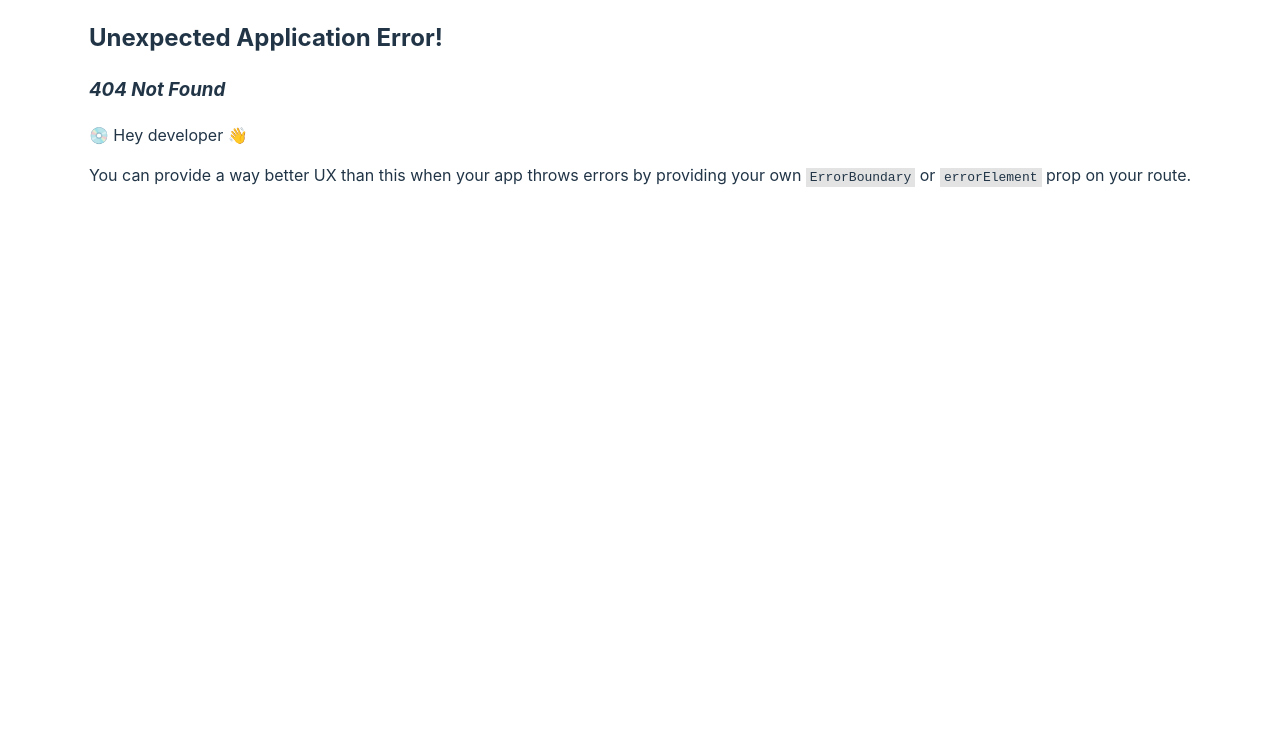
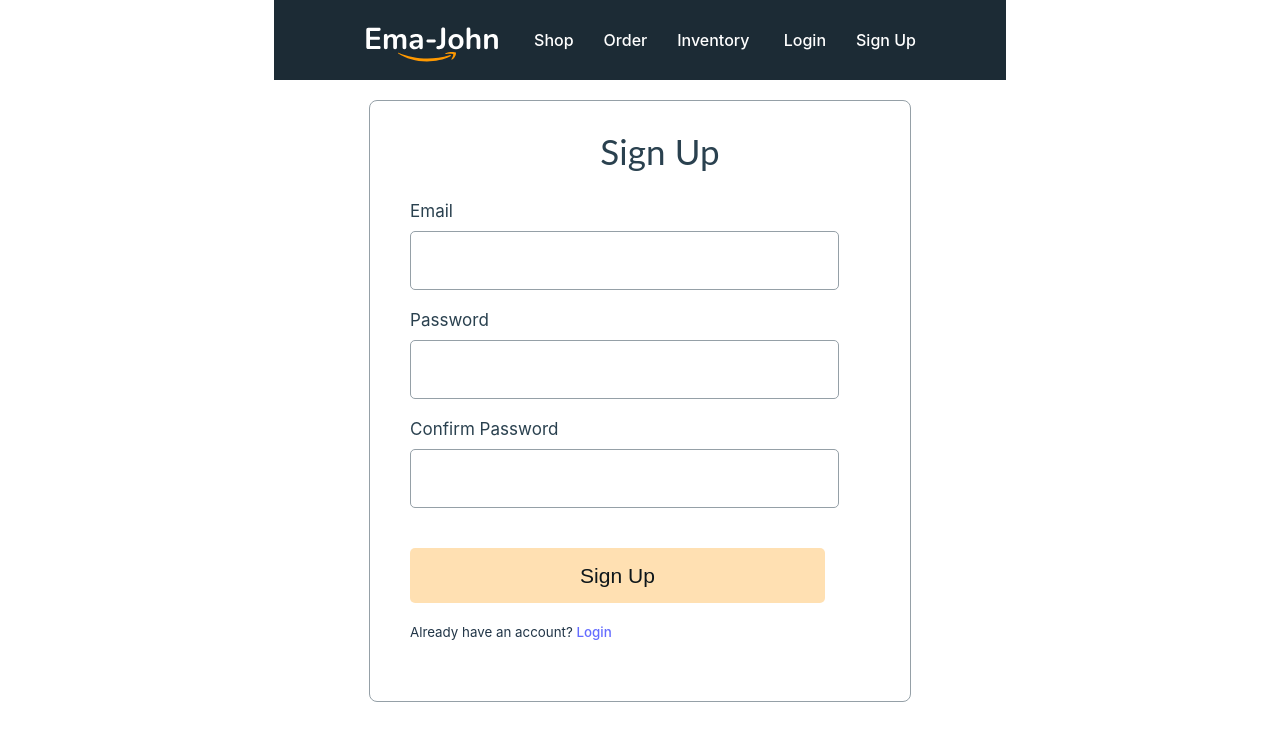
Before and after one commit to Habibaferdausi/Ema-Jhon_react, a React (Vite) app: page /signup in a window 1280 px wide. Before the commit this address had no page. Shown: the top 740 px of the page. Built offline with nearby package versions, Linux system fonts and the light colour scheme; no server answers.

Commit message:
login added

```diff
--- a/package.json
+++ b/package.json
@@ -12,6 +12,7 @@
     "@fortawesome/fontawesome-svg-core": "^6.3.0",
     "@fortawesome/free-solid-svg-icons": "^6.3.0",
     "@fortawesome/react-fontawesome": "^0.2.0",
+    "firebase": "^9.19.1",
     "localforage": "^1.10.0",
     "match-sorter": "^6.3.1",
     "react": "^18.2.0",
--- /dev/null
+++ b/src/Component/AuthProvider.jsx
@@ -0,0 +1,44 @@
+import React, { createContext, useEffect, useState } from "react";
+import {
+  createUserWithEmailAndPassword,
+  getAuth,
+  onAuthStateChanged,
+  signInWithEmailAndPassword,
+  signOut,
+} from "firebase/auth";
+import app from "./firebase/firebase.config";
+export const AuthContext = createContext(null);
+
+const auth = getAuth(app);
+const AuthProvider = ({ children }) => {
+  const [user, setUser] = useState(null);
+
+  const createUser = (email, password) => {
+    return createUserWithEmailAndPassword(auth, email, password);
+  };
+
+  const signIn = (email, password) => {
+    return signInWithEmailAndPassword(auth, email, password);
+  };
+
+  const logOut = () => {
+    return signOut(auth);
+  };
+
+  useEffect(() => {
+    const unsubscribe = onAuthStateChanged(auth, (createUser) => {
+      setUser(createUser);
+    });
+    return () => {
+      return unsubscribe();
+    };
+  }, []);
+
+  const authInfo = { user, createUser, signIn, logOut };
+
+  return (
+    <AuthContext.Provider value={authInfo}>{children}</AuthContext.Provider>
+  );
+};
+
+export default AuthProvider;
--- a/src/Component/Header/Header.css
+++ b/src/Component/Header/Header.css
@@ -16,3 +16,13 @@
 nav.header a:hover {
   color: orange;
 }
+.welcome {
+  color: crimson;
+  margin-left: 20px;
+  font-size: 12px;
+}
+.btn-signout {
+  background-color: crimson;
+  color: white;
+  margin-left: 10px;
+}
--- a/src/Component/Header/Header.jsx
+++ b/src/Component/Header/Header.jsx
@@ -1,9 +1,18 @@
-import React from "react";
+import React, { useContext } from "react";
 import "./Header.css";
 import logo from "../../images/Logo.svg";
 import { Link } from "react-router-dom";
+import { AuthContext } from "../AuthProvider";
 
 const Header = () => {
+  const { user, logOut } = useContext(AuthContext);
+  console.log(user);
+
+  const handleLogOut = () => {
+    logOut()
+      .then((result) => {})
+      .catch((error) => console.error(error));
+  };
   return (
     <nav className="header">
       <img src={logo} alt=""></img>
@@ -12,6 +21,15 @@
         <Link to="/orders">Order</Link>
         <Link to="/inventory">Inventory </Link>
         <Link to="/login">Login</Link>
+        <Link to="/signup">Sign Up</Link>
+        {user && (
+          <span className="welcome">
+            Welcome {user.email}{" "}
+            <button onClick={handleLogOut} className="btn-signout">
+              SignOut
+            </button>
+          </span>
+        )}
       </div>
     </nav>
   );
--- /dev/null
+++ b/src/Component/Login.css
@@ -0,0 +1,58 @@
+.form-container {
+  width: 500px;
+  height: 600px;
+  margin: 20px auto;
+  border: 1px solid #95a0a7;
+  border-radius: 8px;
+  padding-left: 40px;
+}
+
+.form-title {
+  font-family: "Lato";
+  font-style: normal;
+  font-weight: 400;
+  font-size: 35px;
+  line-height: 42px;
+  letter-spacing: 0.0025em;
+  color: #2a414f;
+  text-align: center;
+}
+
+.form-control {
+  margin-bottom: 20px;
+}
+
+.form-control label {
+  display: block;
+  font-size: 17px;
+  line-height: 20px;
+  letter-spacing: 0.0015em;
+  margin-bottom: 10px;
+  color: #2a414f;
+}
+
+.form-control input {
+  width: 415px;
+  height: 55px;
+  border: 1px solid #95a0a7;
+  border-radius: 5px;
+  font-size: 1.5em;
+  padding-left: 10px;
+}
+
+.btn-submit {
+  width: 415px;
+  height: 55px;
+  background: rgba(255, 153, 0, 0.3);
+  border-radius: 5px;
+  border: none;
+  margin-top: 20px;
+  font-size: 21px;
+  line-height: 25px;
+  letter-spacing: 0.0015em;
+  color: #0e161a;
+}
+
+.btn-submit:hover {
+  background: rgba(255, 153, 0, 0.6);
+}
--- a/src/Component/Login.jsx
+++ b/src/Component/Login.jsx
@@ -1,9 +1,67 @@
-import React from 'react';
+import React, { useContext, useState } from "react";
+import "./Login.css";
+import { Link, useLocation, useNavigate } from "react-router-dom";
+import { AuthContext } from "./AuthProvider";
 
 const Login = () => {
+  const [show, setShow] = useState(false);
+
+  const { signIn } = useContext(AuthContext);
+  const navigate = useNavigate();
+  const location = useLocation();
+  console.log(location);
+
+  const from = location.state?.from?.pathname || "/";
+
+  const handleLogin = (event) => {
+    event.preventDefault();
+
+    const form = event.target;
+    const email = form.email.value;
+    const password = form.password.value;
+    console.log(email, password);
+
+    signIn(email, password)
+      .then((result) => {
+        const loggedUser = result.user;
+        console.log(loggedUser);
+        form.reset();
+        navigate(from, { replace: true });
+      })
+      .catch((error) => {
+        console.log(error);
+      });
+  };
+
   return (
-    <div>
-      <h1>THIS is log in form</h1>
+    <div className="form-container">
+      <h2 className="form-title">Login</h2>
+      <form onSubmit={handleLogin}>
+        <div className="form-control">
+          <label htmlFor="email">Email</label>
+          <input type="email" name="email" id="" required />
+        </div>
+        <div className="form-control">
+          <label htmlFor="password">Password</label>
+          <input
+            type={show ? "text" : "password"}
+            name="password"
+            id=""
+            required
+          />
+          <p onClick={() => setShow(!show)}>
+            <small>
+              {show ? <span>Hide Password</span> : <span>Show Password</span>}
+            </small>
+          </p>
+        </div>
+        <input className="btn-submit" type="submit" value="Login" />
+      </form>
+      <p>
+        <small>
+          New to Ema-john? <Link to="/signup">Create New Account</Link>
+        </small>
+      </p>
     </div>
   );
 };
--- /dev/null
+++ b/src/Component/SignUp.jsx
@@ -0,0 +1,66 @@
+import React, { useContext, useState } from "react";
+import "./Login.css";
+import { Link } from "react-router-dom";
+import { AuthContext } from "./AuthProvider";
+
+const SignUp = () => {
+  const [error, setError] = useState("");
+  const { createUser } = useContext(AuthContext);
+
+  const handleSignUp = (event) => {
+    event.preventDefault();
+
+    const form = event.target;
+    const email = form.email.value;
+    const password = form.password.value;
+    const confirm = form.confirm.value;
+    console.log(email, password, confirm);
+
+    setError("");
+    if (password !== confirm) {
+      setError("Your password did not match");
+      return;
+    } else if (password.length < 6) {
+      setError("password must be 6 characters or longer");
+      return;
+    }
+
+    createUser(email, password)
+      .then((result) => {
+        const loggedUser = result.user;
+        console.log(loggedUser);
+      })
+      .catch((error) => {
+        console.log(error);
+        setError(error.message);
+      });
+  };
+
+  return (
+    <div className="form-container">
+      <h2 className="form-title">Sign Up</h2>
+      <form onSubmit={handleSignUp}>
+        <div className="form-control">
+          <label htmlFor="email">Email</label>
+          <input type="email" name="email" id="" required />
+        </div>
+        <div className="form-control">
+          <label htmlFor="password">Password</label>
+          <input type="password" name="password" id="" required />
+        </div>
+        <div className="form-control">
+          <label htmlFor="confirm">Confirm Password</label>
+          <input type="password" name="confirm" id="" required />
+        </div>
+        <input className="btn-submit" type="submit" value="Sign Up" />
+      </form>
+      <p>
+        <small>
+          Already have an account? <Link to="/login">Login</Link>
+        </small>
+      </p>
+      <p className="text-error">{error}</p>
+    </div>
+  );
+};
+export default SignUp;
--- /dev/null
+++ b/src/Component/firebase/firebase.config.js
@@ -0,0 +1,19 @@
+// Import the functions you need from the SDKs you need
+import { initializeApp } from "firebase/app";
+// TODO: Add SDKs for Firebase products that you want to use
+// https://firebase.google.com/docs/web/setup#available-libraries
+
+// Your web app's Firebase configuration
+const firebaseConfig = {
+  apiKey: "AIzaSyAvgu48eHXWts6XlDLJdhOKpNPbyCOv8oE",
+  authDomain: "ema-jhon-bc83d.firebaseapp.com",
+  projectId: "ema-jhon-bc83d",
+  storageBucket: "ema-jhon-bc83d.appspot.com",
+  messagingSenderId: "602193306169",
+  appId: "1:602193306169:web:21af2c3d81bd08706fa3e8",
+};
+
+// Initialize Firebase
+const app = initializeApp(firebaseConfig);
+
+export default app;
```
Also changed, not shown: src/main.jsx (+10 -1 lines), src/Component/SignUp.css (added), 1 other file (tests, documents, lock files or other folders).
